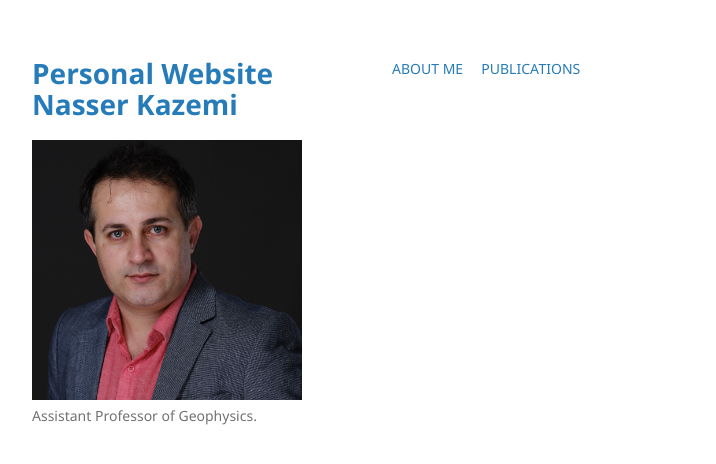
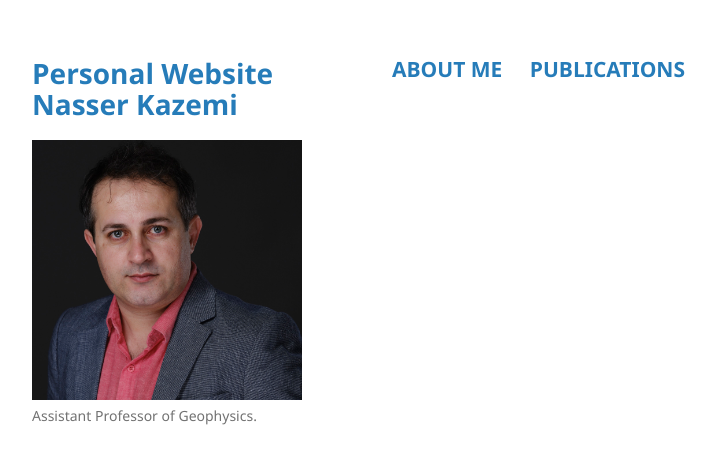
Before and after one commit to nasser00/uqam, a Jekyll site: the page built from index.md, in a window 1280 px wide. Shown: the top 464 px of the page, without its empty margins (178-894 px from the left). Built offline with Jekyll 4.4.1, drawn with Linux system fonts in a browser that asks for light colours; our own code applies the rules of GitHub Pages for plain Markdown files.

```diff
--- a/index.md
+++ b/index.md
@@ -1 +1 @@
-[ABOUT ME](./another-page.html) &nbsp;&nbsp;&nbsp; [PUBLICATIONS](./another-page2.html)
+## [ABOUT ME](./another-page.html) &nbsp;&nbsp;&nbsp; [PUBLICATIONS](./another-page2.html)
```
